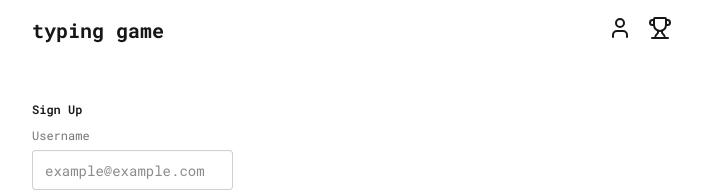
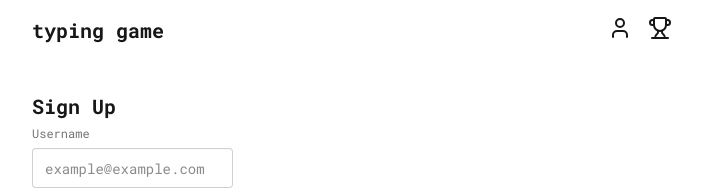
Before and after one commit to sharonyang16/typing-game, a Next.js app in the folder frontend/: page /authentication/sign-up in a window 1280 px wide. Shown: the top 192 px of the page, without its empty margins (288-991 px from the left). Built offline with nearby package versions, Linux system fonts and the light colour scheme; no server answers.

Commit message:
Style Page Headings (#38)

```diff
--- a/frontend/app/authentication/login/page.tsx
+++ b/frontend/app/authentication/login/page.tsx
@@ -8,9 +8,8 @@
 
   return (
     <div>
+      <h1 className="text-xl font-bold">Login</h1>
       <fieldset className="fieldset w-fit">
-        <legend className="fieldset-legend">Login</legend>
-
         <label className="label">Username</label>
         <input
           type="text"
--- a/frontend/app/authentication/sign-up/page.tsx
+++ b/frontend/app/authentication/sign-up/page.tsx
@@ -14,9 +14,8 @@
   } = useAuthPage();
   return (
     <div>
+      <h1 className="text-xl font-bold">Sign Up</h1>
       <fieldset className="fieldset w-fit">
-        <legend className="fieldset-legend">Sign Up</legend>
-
         <label className="label">Username</label>
         <input
           type="text"
--- a/frontend/app/leaderboard/page.tsx
+++ b/frontend/app/leaderboard/page.tsx
@@ -7,7 +7,7 @@
   const { tests, showBanner } = useLeaderboardPage();
   return (
     <div className="flex flex-col gap-4">
-      <h1>Leaderboard</h1>
+      <h1 className="text-xl font-bold">Leaderboard</h1>
       {showBanner && (
         <div
           role="alert"
--- a/frontend/app/profile/page.tsx
+++ b/frontend/app/profile/page.tsx
@@ -6,7 +6,7 @@
 
   return (
     <div>
-      <h1>Profile</h1>
+      <h1 className="text-xl font-bold">Profile</h1>
       <button className="btn" onClick={handleLogout}>
         Logout
       </button>
```
